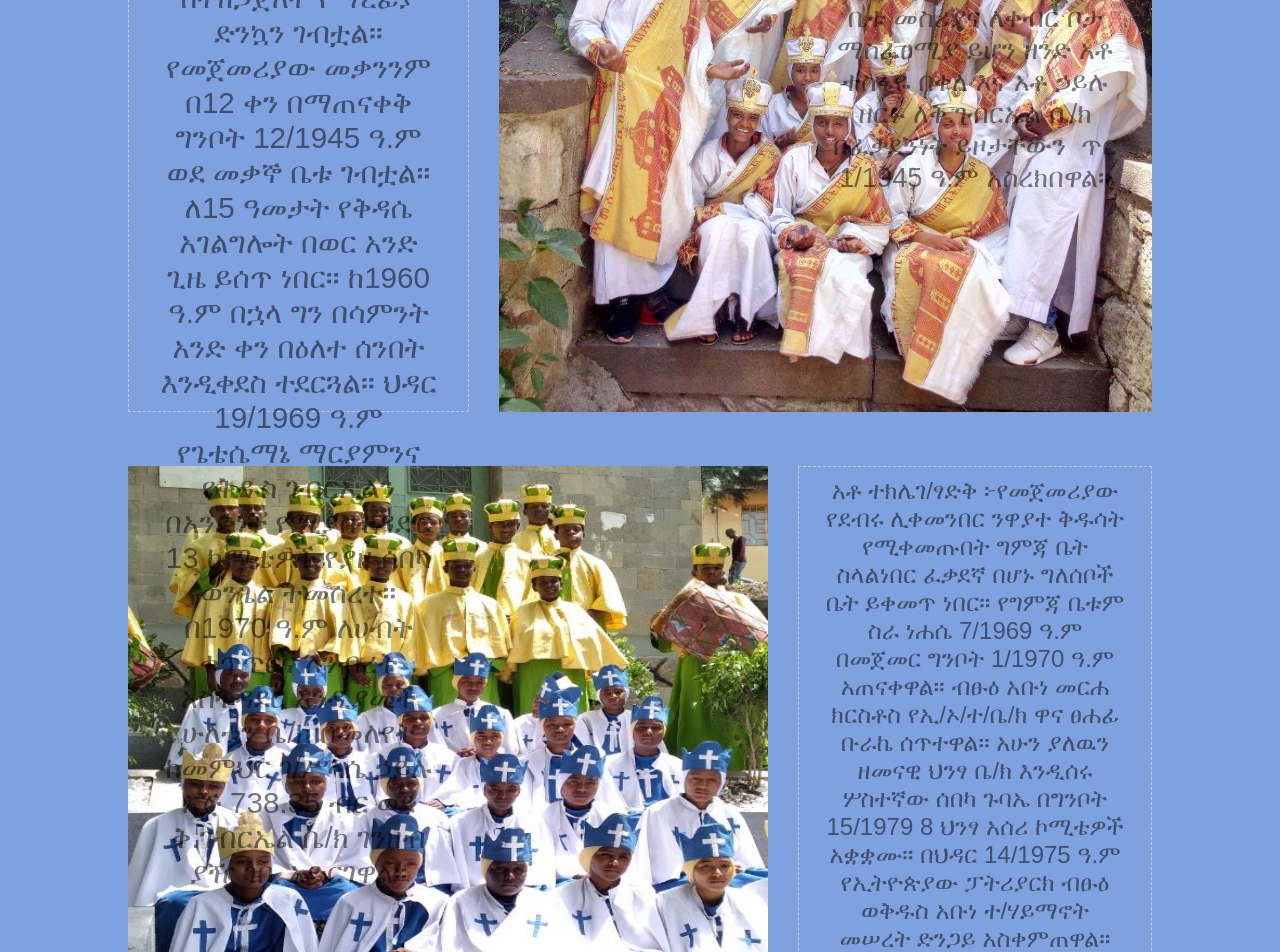
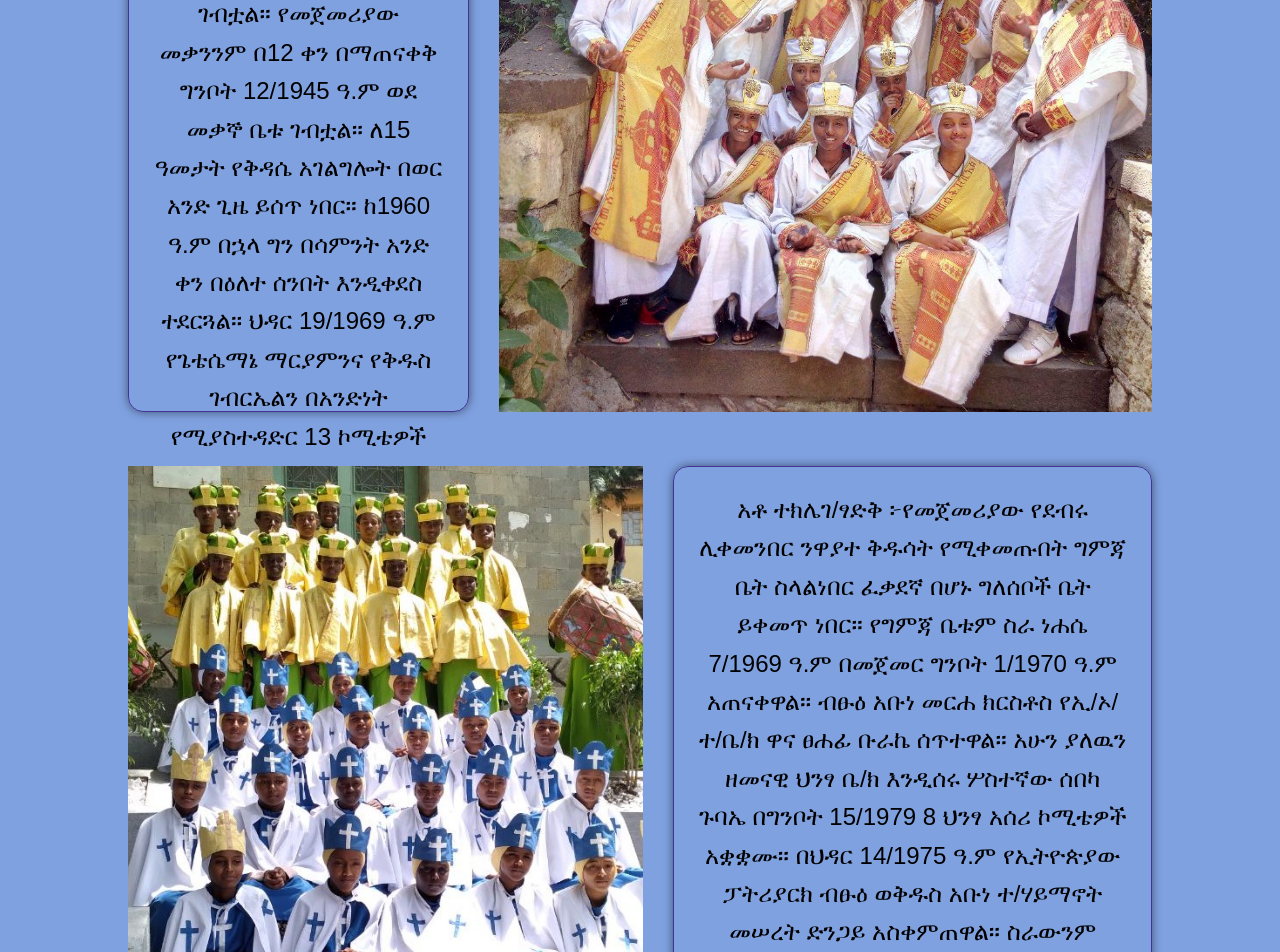
Before and after one commit to kebaHailu/gabriel-church-with-electron, a React (Create React App) app: page / in a window 1280 px wide. Shown: the part 1848-2800 px from the top of the page. Built offline with nearby package versions, Linux system fonts and the light colour scheme; the HTML template or start-up script is replaced by a standard one.

Commit message:
fix comment email submmition and modify the main page some design

```diff
--- a/src/components/Home/Home.css
+++ b/src/components/Home/Home.css
@@ -10,6 +10,7 @@
   height: 100vh;
   margin-top: 2.5em;
 }
+
 .firewoch,
 .wotatoch {
   display: flex;
@@ -19,43 +20,56 @@
   width: 80%;
   margin: 0 auto;
 }
+
 .firewoch img {
   height: 80vh;
 
   margin-right: 30px;
 }
+
 .wotatoch img {
   height: 84vh;
 }
+
+.firewoch p,
+.wotatoch p,
+.dekikan p,
+.dekikan p {
+  line-height: 1.6;
+  font-size: 3vh !important;
+  border: solid 1px rgb(66, 51, 150);
+  border-radius: 15px;
+  box-shadow: 0 0 10px rgba(0, 0, 0, 0.5);
+}
+
 .firewoch p {
   height: 80vh;
-  font-size: 3.4vh;
+
   padding: 1em;
   /* color: rgb(244, 231, 231); */
-  opacity: 0.5;
-  border: dashed 1px white;
+  /* opacity: 0.5; */
+
 }
+
 .wotatoch p {
   padding: 1em;
-
-  font-size: 3.7vh;
-
-  opacity: 0.5;
-  border: dashed 1px white;
 
   margin-right: 30px;
 
   height: 84vh;
 }
+
 .meakel img {
   height: 80vh;
   width: 80vh;
 }
+
 .meakel p {
   padding-top: 10px;
   padding-bottom: 10px;
-  font-size: 3vh;
+
 }
+
 .dekikan {
   display: flex;
   justify-content: space-between;
@@ -64,13 +78,12 @@
 
   margin: 30px auto;
 }
+
 .dekikan p {
-  font-size: 1.1em;
+
   margin-right: 30px;
   padding: 0.3em;
   /* color: rgb(244, 231, 231); */
-  opacity: 0.5;
-  border: dashed 1px white;
 }
 
 .dekikan img {
@@ -104,11 +117,12 @@
 
 }
 
-#atekakem{
- margin-bottom: 30px;
+#atekakem {
+  margin-bottom: 30px;
 }
 
-.higigat h2,.higigat h3{
+.higigat h2,
+.higigat h3 {
   margin-left: 35%;
 }
 
@@ -117,13 +131,27 @@
   align-items: center;
   text-align: left;
   margin-left: 1em;
+  font-size: 1.3em;
 }
 
-.higigat p > .MuiSvgIcon-root {
+.higigat p>.MuiSvgIcon-root {
   color: #1565C0;
   margin-right: 0.5em;
 }
-.textfield{
+
+.textfield {
   margin-left: 10em;
 
 }
+
+.asteyayet-boarder {
+  border-radius: 20px;
+  background-color: #bbccdd;
+  border: solid 1px white;
+  box-shadow: 0 0 10px rgba(0, 0, 0, 0.5);
+  padding: 1em;
+  margin: 1em;
+  width: 80%;
+  margin: 0 auto;
+  margin-bottom: 30px;
+}
--- a/src/components/Home/Home.jsx
+++ b/src/components/Home/Home.jsx
@@ -20,14 +20,14 @@ function Home() {
     // Send the message via email
     emailjs
       .sendForm(
-         "service_aao4l5f",
-         "template_xwvv0ul",
+        "service_bb1993e",
+        "template_2xpmqmj",
         e.target,
-         "NppqtQO-SCXAtch64"
+        "lr0D8GZvgrDtYZXYT"
       )
       .then((response) => {
-         console.log("Email sent successfully:", response.text);
-         // Reset the form fields
+
+
         setName("");
         setEmail("");
         setMessage("");
@@ -60,7 +60,7 @@ function Home() {
             <img src={firewoch} alt="" />
           </div>
           <div>
-            <p>
+            <p >
               የቅዱስ ገብርኤል ታቦት ከጎንደር ክፍለ ሃገር መጥቶ እስከ ግንቦት 1/1945 ዓ.ም ድረስ በደባልነት
               በጌቴሴማኔ ማርያም ገዳም ይኖር ነበር። የከተማውም ህዝብ ስርዓተ አምልኮቱን ይፈፅም የነበረው በዚሁ ገዳም
               ነበር። በወቅቱ የነበሩት ታላላቅ የሀገር ሽማግሌዎች ተሰባስበው የገዳሙን አስተዳደር መምህር ገ/ሥላሴን
@@ -91,7 +91,7 @@ function Home() {
             <img src={wotatoch} alt="" />
           </div>
         </div>
-        <div className="firewoch meakel">
+        <div className="firewoch c">
           <div>
             <img src={Meakelawian} alt="" />
           </div>
@@ -190,13 +190,15 @@ function Home() {
           </p>
         </div>
       </div>
+      <div className="asteyayet-boarder">
+        <h2 id="asteyayet" style={{ paddingBottom: "20px" }}>አስተያየት መስጫ</h2>
         <form onSubmit={onSubmit}>
           <Grid container spacing={2}>
             <Grid item xs={4.5} style={{ marginLeft: "9%" }}>
               <TextField
                 name='user_name'
-              label="Your Name"
-              placeholder="Enter your name"
+                label="ሙሉ ስም"
+                placeholder="እባኮ ስምዎን ያስገቡ"
                 fullWidth
                 type="text"
 
@@ -207,8 +209,8 @@ function Home() {
             <Grid item xs={4.5}>
               <TextField
                 name='user_email'
-              label="Your Email"
-              placeholder="Enter your email"
+                label="ኢሜል"
+                placeholder="እባኮ ኢሜልዎን ያስገቡ"
                 fullWidth
 
                 type="email"
@@ -219,8 +221,8 @@ function Home() {
             <Grid item xs={9} style={{ marginLeft: "9%" }}>
               <TextField
                 name="message"
-              label="Message"
-              placeholder="Enter your message"
+                label="መልእክት"
+                placeholder="እባኮ መልእክትዎን ያስገቡ"
 
                 fullWidth
                 multiline
@@ -240,10 +242,11 @@ function Home() {
             }}
           >
             <Button variant="contained" color="primary" type="submit">
-            Submit
+              ይላኩ
             </Button>
           </Grid>
         </form>
+      </div>
     </>
   );
 }
```
Also changed, not shown: 1 other file (tests, documents, lock files or other folders). Lines whose indentation alone changed are shown as unchanged.
